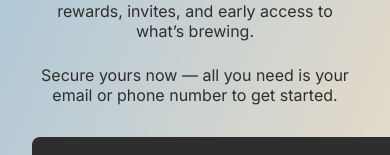
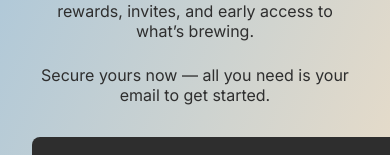
Before and after one commit to lakefrontcoffee/lakefront-claim-page, a plain HTML site: page index.html in a window 390 px wide. Shown: the part 282-437 px from the top of the page. Drawn offline with nearby package versions, Linux system fonts and the light colour scheme.

Commit message:
Update claim instructions to remove phone number reference

```diff
--- a/index.html
+++ b/index.html
@@ -71,7 +71,7 @@
   <main>
     <h1>Welcome to the Lakefront Reserve</h1>
     <p>Your personalized journal is ready. This limited edition collectible unlocks exclusive rewards, invites, and early access to what’s brewing.</p>
-    <p>Secure yours now — all you need is your email or phone number to get started.</p>
+    <p>Secure yours now — all you need is your email to get started.</p>
     <div class="claim-button-container">
       <a class="cta-button" href="https://www.crossmint.com/collections/lakefront-reserve/claim" target="_blank" rel="noopener noreferrer">
         Claim My Journal
```
